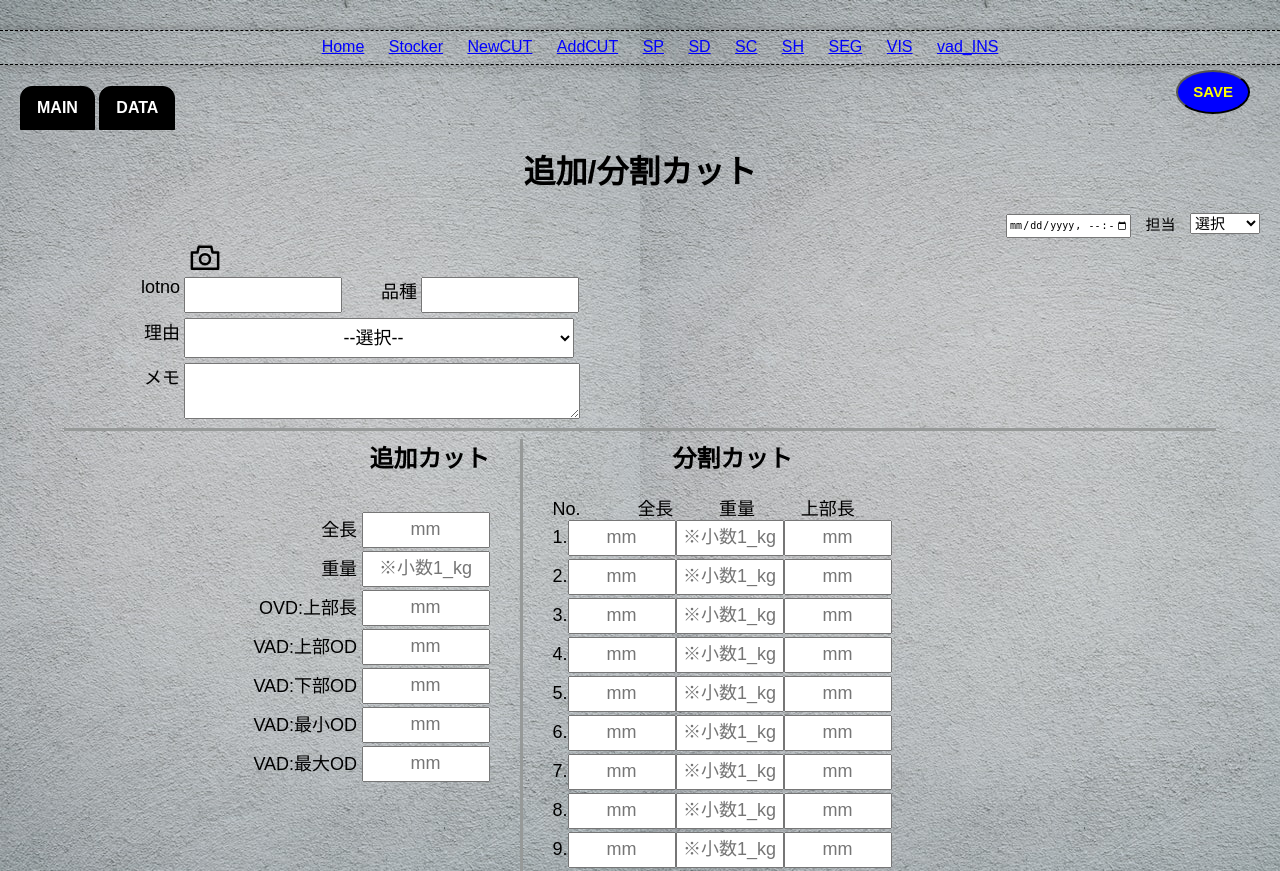
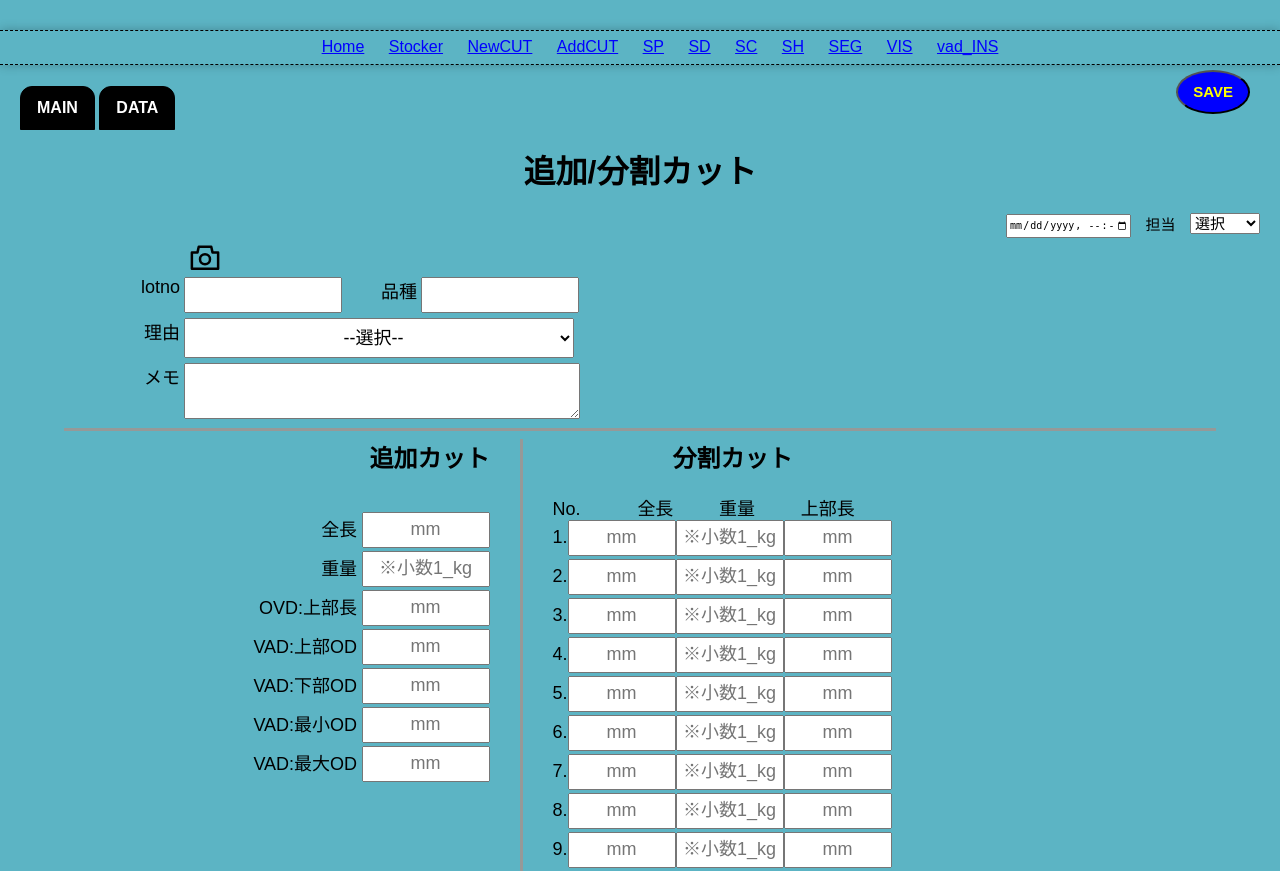
Before and after one commit to Rambo-333/manufacturing-process-management, a Flask app: page /add_cut in a window 1280 px wide. Run offline with Flask 3, Linux system fonts and the light colour scheme; some libraries are stand-ins or nearby versions.

Commit message:
背景色変更

```diff
--- a/static/add_cut.css
+++ b/static/add_cut.css
@@ -3,7 +3,8 @@ body{
     font-family:"Helvetice Neue",Arial,"Hiragino kaku Gothic ProN",Meiryo, sans-serif;
     margin: 0px 0px 0px 0px;
     overflow: hidden;
-    background-image: url('../static/background1.jpg');
+    /* background-image: url('../static/background1.jpg'); */
+    background-color: #5cb4c4;
 }
 
 /*目次*/
--- a/static/cut.css
+++ b/static/cut.css
@@ -3,7 +3,8 @@ body{
     font-family:"Helvetice Neue",Arial,"Hiragino kaku Gothic ProN",Meiryo, sans-serif;
     margin: 0px 0px 0px 0px;
     overflow: hidden;
-    background-image: url('../static/background1.jpg');
+    /* background-image: url('../static/background1.jpg'); */
+    background-color: #5cb4c4;
 }
 
 /*目次*/
--- a/static/sp.css
+++ b/static/sp.css
@@ -3,7 +3,8 @@ body{
     font-family:"Helvetice Neue",Arial,"Hiragino kaku Gothic ProN",Meiryo, sans-serif;
     margin: 0px 0px 0px 0px;
     overflow: hidden;
-    background-image: url('../static/background1.jpg');
+    /* background-image: url('../static/background1.jpg'); */
+    background-color: #5cb4c4;
 }
 
 /*目次*/
--- a/static/style.css
+++ b/static/style.css
@@ -1,11 +1,11 @@
 body{
     font-family:"Helvetice Neue",Arial,"Hiragino kaku Gothic ProN",Meiryo, sans-serif;
-    background-image: url('../static/background1.jpg');
+    /* background-image: url('../static/background1.jpg'); */
     background-position: center center;
     background-repeat: no-repeat;
     background-attachment: fixed;
     background-size: cover;
-    background-color: #999;
+    background-color: #5cb4c4;
 }
 
 
--- a/static/vi.css
+++ b/static/vi.css
@@ -3,7 +3,8 @@ body{
     font-family:"Helvetice Neue",Arial,"Hiragino kaku Gothic ProN",Meiryo, sans-serif;
     margin: 0px 0px 0px 0px;
     overflow: hidden;
-    background-image: url('../static/background1.jpg');
+    /* background-image: url('../static/background1.jpg'); */
+    background-color: #5cb4c4;
 }
 
 /*目次*/
```
